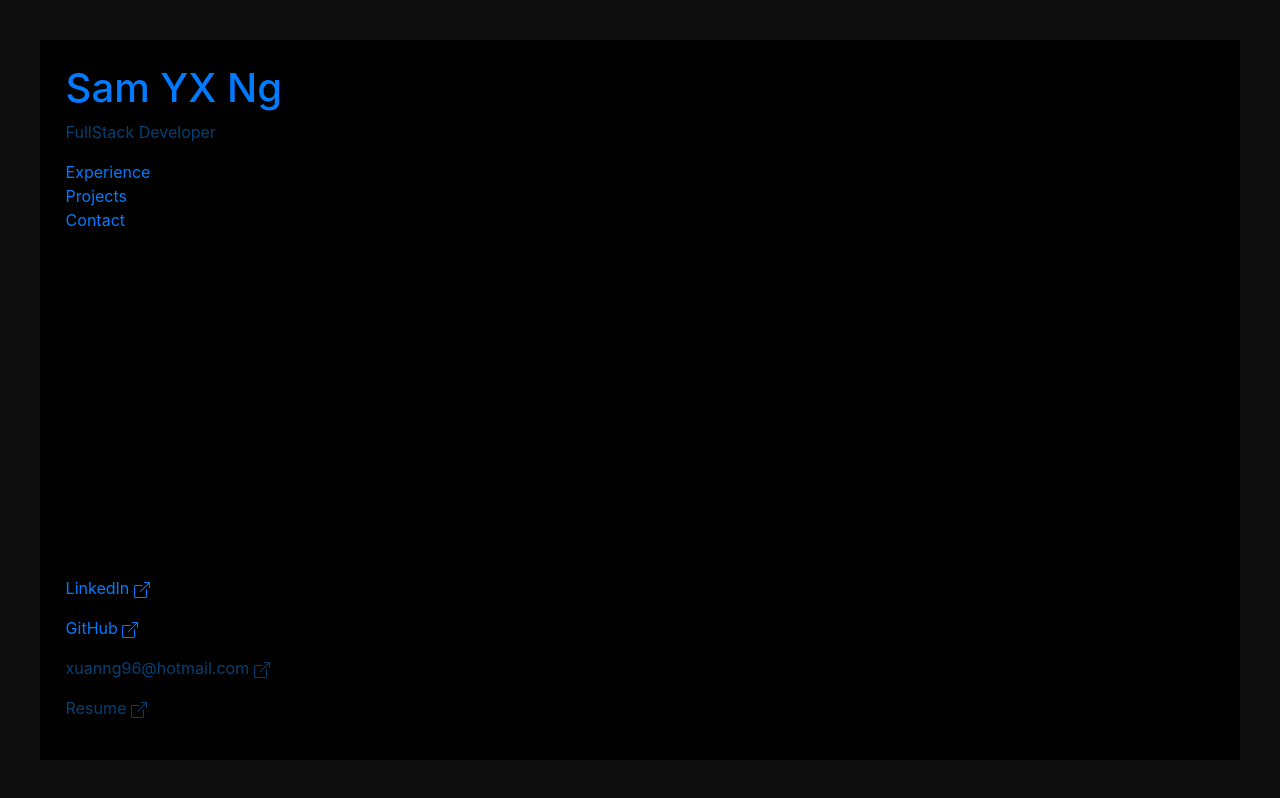
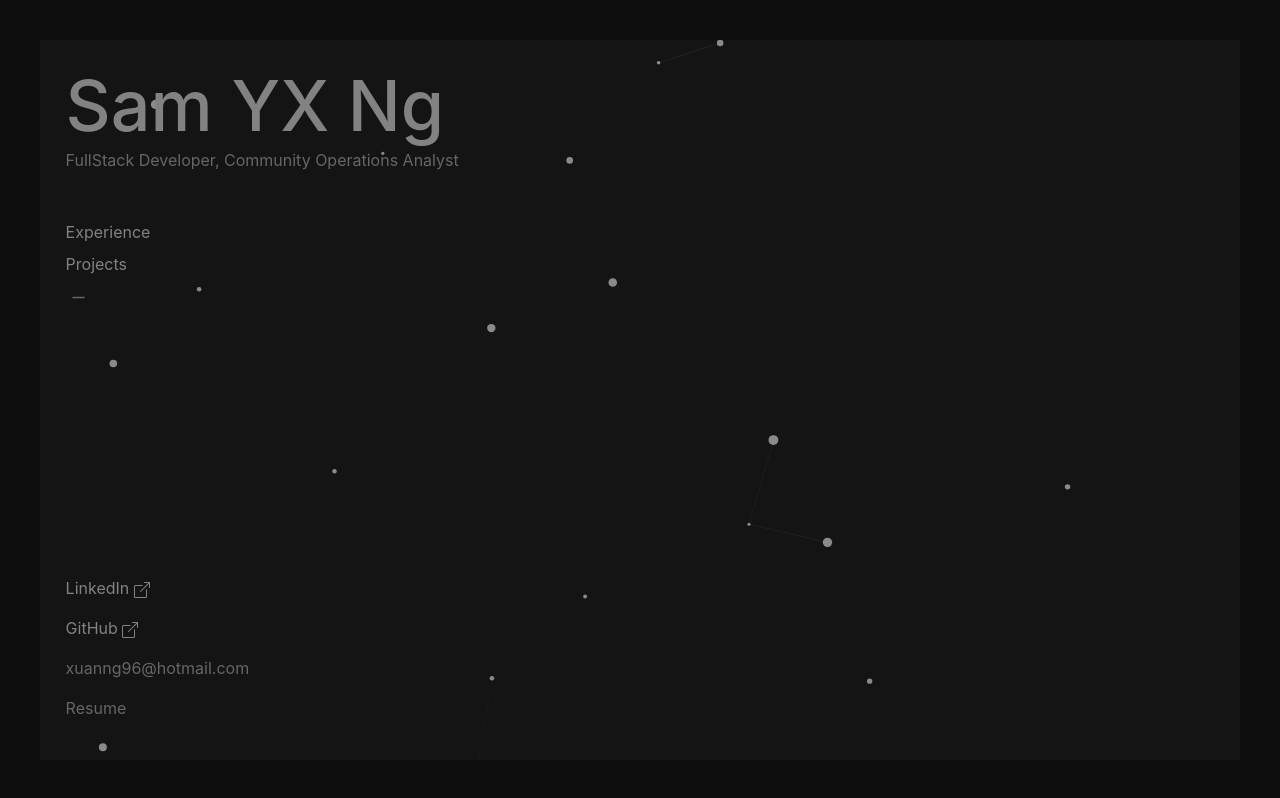
Before and after one commit to yeexng/personal-portfolio, a React (Create React App) app: page /contact in a window 1280 px wide. Built offline with nearby package versions, Linux system fonts and the light colour scheme.

Commit message:
Basic css done...

```diff
--- a/public/index.html
+++ b/public/index.html
@@ -24,7 +24,7 @@
       work correctly both with client-side routing and a non-root public URL.
       Learn how to configure a non-root public URL by running `npm run build`.
     -->
-    <title>React App</title>
+    <title>Sam YeeXuan Ng</title>
   </head>
   <body>
     <noscript>You need to enable JavaScript to run this app.</noscript>
--- a/src/Components/Contact.jsx
+++ b/src/Components/Contact.jsx
@@ -1,6 +1,8 @@
 import { Nav } from "react-bootstrap";
 import { Link, useNavigate } from "react-router-dom";
 import { BsBoxArrowUpRight } from "react-icons/bs";
+import { BsDash } from "react-icons/bs";
+import Particle from "./Particle";
 
 const Contact = () => {
   const navigate = useNavigate();
@@ -10,24 +12,30 @@ const Contact = () => {
       <div className="outer-box">
         {/* second-outer */}
         <div className="second-outer">
+          <Particle />
+
           {/* Left Nav Bar */}
           <div className="side-nav">
-            <div className="name-div">
-              <Link to={"/"}>
-                <h1>Sam YX Ng</h1>
+            <div className="name-div mb-5">
+              <Link to={"/"} className="no-deco">
+                <h1 className="name mb-0">Sam YX Ng</h1>
               </Link>
-              <p>FullStack Developer</p>
+              <p>FullStack Developer, Community Operations Analyst</p>
             </div>
 
             <div className="">
-              <div>
-                <Link to={"/experiences"}>Experience</Link>
+              <div className="mb-2">
+                <Link to={"/experiences"} className="no-deco">
+                  Experience
+                </Link>
               </div>
-              <div>
-                <Link to={"/projects"}>Projects</Link>
+              <div className="mb-2">
+                <Link to={"/projects"} className="no-deco">
+                  Projects
+                </Link>
               </div>
-              <div>
-                <Link to={"/contact"}>Contact</Link>
+              <div className="mb-2 pl-n3">
+                <BsDash className="dot" />
               </div>
             </div>
           </div>
@@ -38,6 +46,7 @@ const Contact = () => {
                 href="https://www.linkedin.com/in/samyxng/"
                 target="_blank"
                 rel="noopener noreferrer"
+                className="no-deco"
               >
                 LinkedIn{" "}
                 <span>
@@ -50,6 +59,7 @@ const Contact = () => {
                 href="https://github.com/yeexng"
                 target="_blank"
                 rel="noopener noreferrer"
+                className="no-deco"
               >
                 GitHub{" "}
                 <span>
@@ -57,18 +67,8 @@ const Contact = () => {
                 </span>
               </a>
             </p>
-            <p>
-              xuanng96@hotmail.com{" "}
-              <span>
-                <BsBoxArrowUpRight />
-              </span>
-            </p>
-            <p>
-              Resume{" "}
-              <span>
-                <BsBoxArrowUpRight />
-              </span>
-            </p>
+            <p>xuanng96@hotmail.com </p>
+            <p>Resume </p>
           </div>
         </div>
       </div>
--- a/src/Components/Experience.jsx
+++ b/src/Components/Experience.jsx
@@ -13,6 +13,7 @@ import "react-vertical-timeline-component/style.min.css";
 import React from "react";
 import { Nav } from "react-bootstrap";
 import { Link } from "react-router-dom";
+import Particle from "./Particle";
 
 const workIcon = {
   icon: <FontAwesomeIcon icon={faBriefcase} />,
@@ -69,24 +70,32 @@ const Experience = () => {
       <div className="outer-box">
         {/* second-outer */}
         <div className="second-outer">
+          <Particle />
+
           {/* Left Nav Bar */}
           <div className="side-nav">
-            <div className="name-div">
-              <Link to={"/"}>
-                <h1>Sam YX Ng</h1>
+            <div className="name-div mb-5">
+              <Link to={"/"} className="no-deco">
+                <h1 className="name mb-0">Sam YX Ng</h1>
               </Link>
-              <p>FullStack Developer</p>
+              <p>FullStack Developer, Community Operations Analyst</p>
             </div>
 
             <div className="">
-              <div>
-                <Link to={"/experiences"}>Experience</Link>
+              <div className="mb-2">
+                <Link to={"/experiences"} className="no-deco">
+                  Experience
+                </Link>
               </div>
-              <div>
-                <Link to={"/projects"}>Projects</Link>
+              <div className="mb-2">
+                <Link to={"/projects"} className="no-deco">
+                  Projects
+                </Link>
               </div>
-              <div>
-                <Link to={"/contact"}>Contact</Link>
+              <div className="mb-2">
+                <Link to={"/contact"} className="no-deco">
+                  Contact
+                </Link>
               </div>
             </div>
           </div>
--- a/src/Components/MainPage.jsx
+++ b/src/Components/MainPage.jsx
@@ -11,25 +11,30 @@ const MainPage = () => {
         <div className="second-outer">
           {/* Particle Component */}
           <Particle />
-
           {/* Left Nav Bar */}
           <div className="side-nav">
-            <div className="name-div">
-              <Link to={"/"}>
-                <h1>Sam YX Ng</h1>
+            <div className="name-div mb-5">
+              <Link to={"/"} className="no-deco">
+                <h1 className="name mb-0">Sam YX Ng</h1>
               </Link>
               <p>FullStack Developer, Community Operations Analyst</p>
             </div>
 
             <div className="">
-              <div>
-                <Link to={"/experiences"}>Experience</Link>
+              <div className="mb-2">
+                <Link to={"/experiences"} className="no-deco">
+                  Experience
+                </Link>
               </div>
-              <div>
-                <Link to={"/projects"}>Projects</Link>
+              <div className="mb-2">
+                <Link to={"/projects"} className="no-deco">
+                  Projects
+                </Link>
               </div>
-              <div>
-                <Link to={"/contact"}>Contact</Link>
+              <div className="mb-2">
+                <Link to={"/contact"} className="no-deco">
+                  Contact
+                </Link>
               </div>
             </div>
           </div>
--- a/src/Components/Particle.jsx
+++ b/src/Components/Particle.jsx
@@ -47,11 +47,11 @@ function Particle() {
               },
               modes: {
                 push: {
-                  quantity: 4,
+                  quantity: 3,
                 },
                 repulse: {
                   distance: 200,
-                  duration: 0.4,
+                  duration: 0.6,
                 },
               },
             },
@@ -63,8 +63,8 @@ function Particle() {
                 color: "#ffffff",
                 distance: 150,
                 enable: true,
-                opacity: 0.5,
-                width: 1,
+                opacity: 0.2,
+                width: 0.3,
               },
               collisions: {
                 enable: true,
@@ -76,7 +76,7 @@ function Particle() {
                   default: "bounce",
                 },
                 random: false,
-                speed: 6,
+                speed: 1,
                 straight: false,
               },
               number: {
@@ -84,7 +84,7 @@ function Particle() {
                   enable: true,
                   area: 800,
                 },
-                value: 80,
+                value: 16,
               },
               opacity: {
                 value: 0.5,
--- a/src/Components/Projects.jsx
+++ b/src/Components/Projects.jsx
@@ -2,6 +2,7 @@ import { Card, Nav } from "react-bootstrap";
 import Masonry from "react-masonry-css";
 import "../Layout.css";
 import { Link } from "react-router-dom";
+import Particle from "./Particle";
 
 const ProjectArray = [
   {
@@ -44,24 +45,32 @@ const Projects = () => {
       <div className="outer-box">
         {/* second-outer */}
         <div className="second-outer">
+          <Particle />
+
           {/* Left Nav Bar */}
           <div className="side-nav">
-            <div className="name-div">
-              <Link to={"/"}>
-                <h1>Sam YX Ng</h1>
+            <div className="name-div mb-5">
+              <Link to={"/"} className="no-deco">
+                <h1 className="name mb-0">Sam YX Ng</h1>
               </Link>
-              <p>FullStack Developer</p>
+              <p>FullStack Developer, Community Operations Analyst</p>
             </div>
 
             <div className="">
-              <div>
-                <Link to={"/experiences"}>Experience</Link>
+              <div className="mb-2">
+                <Link to={"/experiences"} className="no-deco">
+                  Experience
+                </Link>
               </div>
-              <div>
-                <Link to={"/projects"}>Projects</Link>
+              <div className="mb-2">
+                <Link to={"/projects"} className="no-deco">
+                  Projects
+                </Link>
               </div>
-              <div>
-                <Link to={"/contact"}>Contact</Link>
+              <div className="mb-2">
+                <Link to={"/contact"} className="no-deco">
+                  Contact
+                </Link>
               </div>
             </div>
           </div>
--- a/src/Layout.css
+++ b/src/Layout.css
@@ -1,5 +1,5 @@
 body{
-  color: rgb(3, 64, 117);
+  color: rgb(102, 102, 102);
 }
 
 .my-masonry-grid {
@@ -67,12 +67,11 @@ body{
 
 .timeline-div{
   position:absolute;
-  height: 90%;
+  height: 75%;
   width: 70vw;
   bottom: 3vh;
   right:0;
   overflow: hidden;
-
 }
 
 .timeline-scroll {
@@ -105,3 +104,25 @@ body{
   bottom:3vh;
   left:2vw;
 }
+
+.no-deco {
+  text-decoration: none;
+  color: rgb(130, 130, 130);
+}
+
+.no-deco:hover {
+  text-decoration: none;
+  color: aliceblue;
+}
+
+.name{
+  font-size: 70px;
+}
+
+.black-text{
+  color: #000000;
+}
+
+.dot{
+  font-size: 25px;
+}
```
